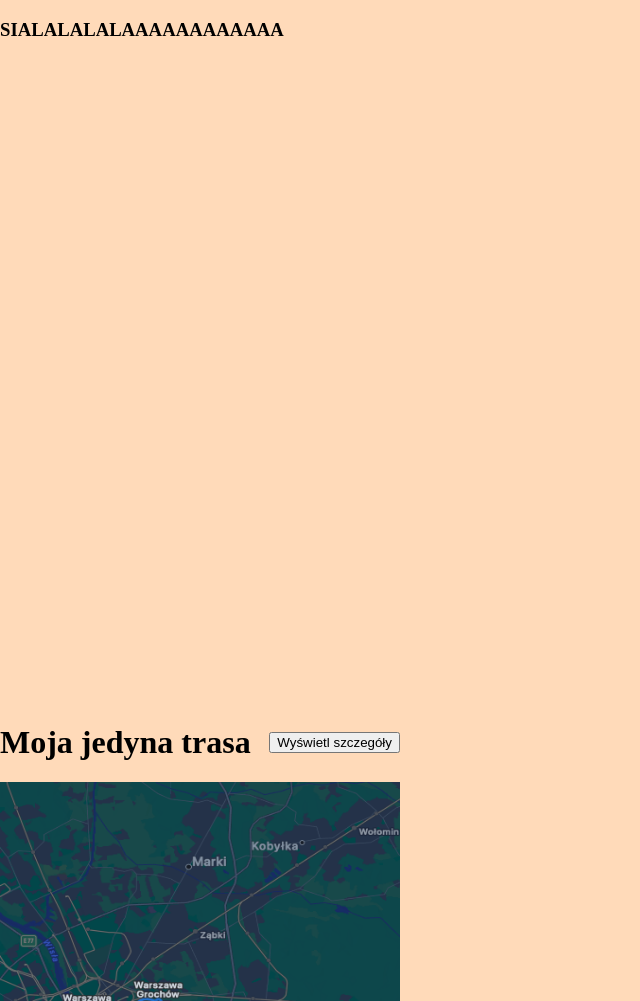
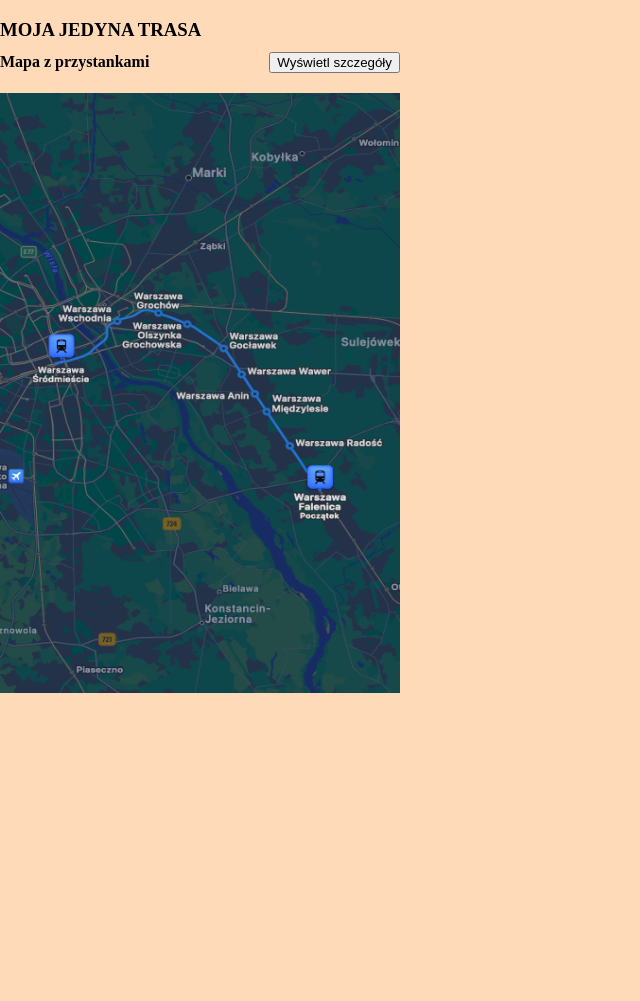
Before and after one commit to EuphoricThinking/KimLoanSolutions, a Django app: page /wyswietl_mape/ in a window 1280 px wide. Shown: the part 18-1019 px from the top of the page, without its empty margins (0-640 px from the left). After the commit the page ends 711 px from the top, so only its background shows below. Run offline with Django 4.2, Linux system fonts and the light colour scheme.

Commit message:
jeszcze eby było w sensownym

```diff
--- a/boniedojade/zachodSlonca/static/zachodSlonca/script.js
+++ b/boniedojade/zachodSlonca/static/zachodSlonca/script.js
@@ -102,6 +102,11 @@ document.addEventListener('keydown', (e) => {
             case 'KeyE':
                 wyswietlPustaMape();
                 break;
+            case 'KeyA': {
+                if (szczegółyToggle.style.display !== 'none') {
+                    togglujSzczegóły();
+                }
+            }
         }
     }
 });
@@ -110,4 +115,4 @@ wyświetlGłównąTrasę();
 
 szczegółyToggle.addEventListener('click', () => {
     togglujSzczegóły();
-})
+});
--- a/boniedojade/zachodSlonca/static/zachodSlonca/stylesheet.css
+++ b/boniedojade/zachodSlonca/static/zachodSlonca/stylesheet.css
@@ -94,3 +94,8 @@ th {
     align-items: center;
     justify-content: space-between;
 }
+
+#chamska-mapa-bo-nie-lubię-grida {
+    position: absolute;
+    top: 50px;
+}
--- a/boniedojade/zachodSlonca/templates/zachodSlonca/show_map.html
+++ b/boniedojade/zachodSlonca/templates/zachodSlonca/show_map.html
@@ -14,10 +14,9 @@
   </header>
 
   <h3>{{ welcome }}</h3>
-
-
+  <div id="chamska-mapa-bo-nie-lubię-grida">
     <div id="nagłówek">
-    <h1>Moja jedyna trasa</h1>
+      <h4>Mapa z przystankami</h4>
       <button id="szczegóły-toggle">Wyświetl szczegóły</button>
     </div>
     <div id="wrapper-mapy">
@@ -47,7 +46,7 @@
         </table>
       </div>
     </div>
-
+  </div>
 
   <script src="{% static 'zachodSlonca/script.js' %}"></script>
   </body>
--- a/boniedojade/zachodSlonca/views.py
+++ b/boniedojade/zachodSlonca/views.py
@@ -23,4 +23,4 @@ def edytuj_trase(request):
 
 def wyswietl_mape(request):
     return render(request, "zachodSlonca/show_map.html",
-                  {"welcome": "SIALALALALAAAAAAAAAAAA"})
+                  {"welcome": "MOJA JEDYNA TRASA"})
```
Also changed, not shown: README.txt. Lines whose indentation alone changed are shown as unchanged.
